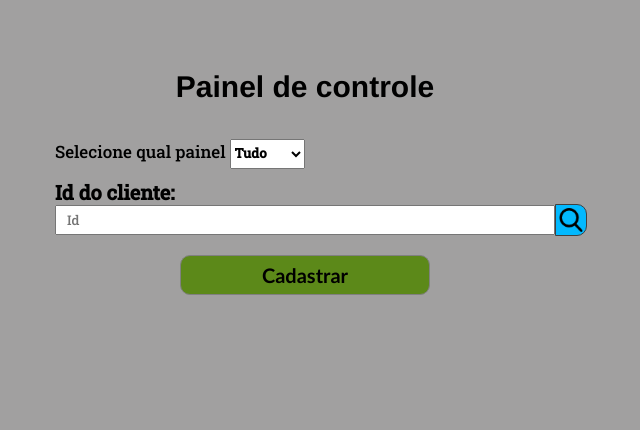
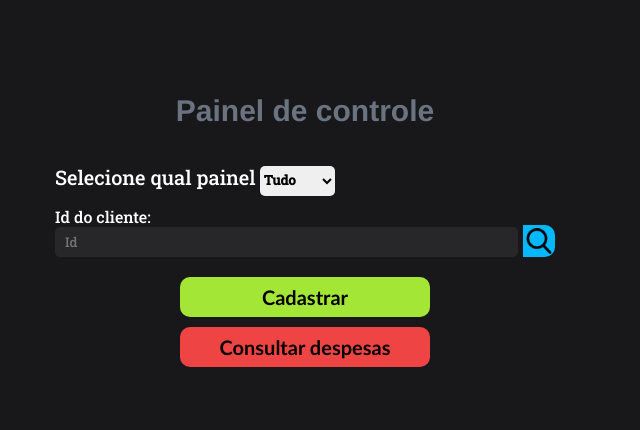
Before and after one commit to 484Irgang/Projeto-Brother-Beer, a PHP site: page /painel.php in a window 1280 px wide. Shown: the top 430 px of the page, without its empty margins (335-975 px from the left). Run offline with PHP 8.4, Linux system fonts and the light colour scheme.

Commit message:
Alteração
mudando a interface e implementando despesas

```diff
--- a/css/estilo.css
+++ b/css/estilo.css
@@ -8,26 +8,28 @@
 }
 body{
     width: 100%;
-    padding-top: 40px;
-    background-color: rgb(161, 160, 160);
+    padding: 5% 0;
+    background-color: #18181B;
     overflow-x: hidden;
 }
 .container{
     width: 100%;
     max-width: 1100px;
     margin: auto;
-    padding: 0 35px;
-    background-color: rgb(161, 160, 160);
+    padding: 0 2%;
+    background-color: #18181B;
 }
 h2{
+    color: #FFF;
     margin-top: 30px;
     text-align: center;
     font-size: 30px;
     font-family: 'Franklin Gothic Medium', 'Arial Narrow', Arial, sans-serif;
 }
 p{
-    font-size: 20px;
-    font-weight: 800;
+    color: #FFF;
+    font-size: 16px;
+    font-weight: 500;
     margin-top: 10px;
 }
 form{
@@ -38,7 +40,7 @@ form{
     transform: translateX(-50%);
 }
 .form span{
-    font-size: 17px;
+    font-size: 20px;
 }
 .form-cadastro{
     width: 100%;
@@ -48,15 +50,19 @@ form{
     transform: translateX(-50%);
 }
 span{
+    color: #FFF;
     display: inline-block;
     margin-top: 15px;
-    font-size: 20px;
+    font-size: 16px;
 }
 select{
     font-weight: 600;
     width: 75px;
     height: 30px;
     display: inline-block;
+    border: none;
+    border-radius: 5px;
+    outline: none;
 }
 option{
     font-weight: 600;
@@ -66,17 +72,29 @@ input[type=text]{
     max-width: 500px;
     height: 30px;
     padding-left: 10px;
+    border-radius: 5px;
+    outline: none;
+    border: none;
+    background-color: #27272A;
+    color: #FFF;
 }
 input[type=date]{
     display: inline-block;
     position: absolute;
     left: 100%;
     transform: translateX(-100%);
-    margin-top: 15px;
-    font-weight: 600;
+    margin-top: 6px;
+    padding: 5px;
+    font-weight: 500;
+    color: #FFF;
+    border-radius: 5px;
+    outline: none;
+    border: none;
+    background-color: #27272A;
+    cursor: pointer;
 }
 input[type=submit]{
-    width: 50%;
+    width: 100%;
     max-width: 250px;
     height: 40px;
     display: inline-block;
@@ -85,7 +103,7 @@ input[type=submit]{
     left: 50%;
     transform: translateX(-50%);
     margin-top: 20px;
-    border: 1px solid grey;
+    border: none;
     border-radius: 10px;
     cursor: pointer;
     transition: 0.5s;
@@ -93,39 +111,42 @@ input[type=submit]{
     font-family:'Gill Sans', 'Gill Sans MT', Calibri, 'Trebuchet MS', sans-serif;
 }
 #consultar{
+    display: inline-block;
     width: 32px;
     height: 32px;
     position: absolute;
-    top: 37.5%;
+    top: 61px;
     left: 100%;
+    transform: translateX(-100%);
     padding: 5px;
     background-color:  #02b9ff;
     background-image: url('../img/src-icon.png');
     background-size: 80% 80%;
     background-position: center;
     background-repeat: no-repeat;
-    border: 1px solid #404040;
     border-radius: 0 10px 10px 0;
     cursor: pointer;
 }
 #cadastrar{
-    background-color: rgb(92, 137, 25);
+    background-color: #A3E635;
+}
+#despesas{
+    margin-top: 10px;
+    background-color: #ef4444;
 }
 #enviar{
     background-color: rgb(0, 155, 0);
 }
 #btn-editar-cliente{
-    background-color: #f70000;
+    background-color: #4d7c0f;
     left: 0;
     transform: translateX(0);
-    display: none;
     font-size: 17px;
 }
 #btn-editar-produto{
-    background-color: #02b9ff;
+    background-color: #2dd4bf;
     left: 0;
     transform: translateX(0);
-    display: none;
     font-size: 17px;
 }
 #enviar-edit-cliente,#enviar-edit-produto{
@@ -151,6 +172,7 @@ input[type=submit]{
 .box-btn{
     width: 100%;
     text-align: center;
+    display: none;
 }
 .box-result{
     width: 100%;
--- a/js/cadastrar.js
+++ b/js/cadastrar.js
@@ -75,11 +75,13 @@ $(function(){
             });
         }
         else{
+            $('.msg').css('height',$(document).height()+'px')
             $('.msg').fadeIn();
             $('.box-msg').fadeIn();
             $('html,body').animate({scrollTop: 0});
             $('body').css('overflowY','hidden');
             $('.box-msg h2').html(d);
+            $('.box-msg h2').css('color','green').css('fontSize','22px').css('textAlign','center');
             $('.msg').on('click', function(){
                 location.reload();
             });
--- a/js/edicao.js
+++ b/js/edicao.js
@@ -214,6 +214,7 @@ $(function(){
             $('html,body').animate({scrollTop: 0});
             $('body').css('overflowY','hidden');
             $('.box-msg h2').html(d);
+            $('.box-msg h2').css('color','green');
             $('.msg').on('click', function(){
                 location.reload();
             })
--- a/painel.php
+++ b/painel.php
@@ -38,7 +38,7 @@
     </head>
     <body>
         <div class="container">
-            <h2>Painel de controle</h2>
+            <h2 style="color: #6B7280;">Painel de controle</h2>
             <br/>
             <div class="form">
                 <form>
@@ -49,9 +49,10 @@
                     </select>
                     <br/>
                     <p>Id do cliente: </p>
-                    <input type="text" id="id-consulta" placeholder="Id">
+                    <input style="width: calc(100% - 37px);" type="text" id="id-consulta" placeholder="Id">
                     <span id="consultar"></span>
-                    <input type="submit" id="cadastrar" value="Cadastrar">
+                        <input type="submit" id="cadastrar" value="Cadastrar">
+                        <input type="submit" id="despesas" value="Consultar despesas">
                 </form>
             </div>
             <div class="box-result-all">
@@ -81,23 +82,6 @@
                 <h2>Resultado dos clientes<h2>
                 <div class="box-table-clientes">
                     <table id="table-clientes">
-                        <tr>
-                            <th>Id</th>
-                            <th>Nome</th>
-                            <th>Telefone</th>
-                            <th>Rua</th>
-                            <th>Numero</th>
-                            <th>Data Entrada</th>
-                            <th>Data Saida</th>
-                            <th>Maquina</th>
-                            <th>Barril 50L</th>
-                            <th>Barril 30L</th>
-                            <th>Agua</th>
-                            <th>Bombona</th>
-                            <th>Pães</th>
-                            <th>Carvão</th>
-
-                        </tr>
                     </table>
                 </div><!--TABELA QUE MOSTRA TODOS OS CLIENTES-->
             </div><!--RESPOSTA PARA CONSULTA DE TUDO -->
@@ -247,7 +231,7 @@
                 <h2>Editar Produto</h2>
                 <form>
                     <p>Id cliente:</p>
-                    <input type="text" id="id-cliente"/><span class="src-btn"></span>
+                    <input style="width: calc(100% - 37px);" type="text" id="id-cliente"/><span class="src-btn"></span>
                     <p>Nome do cliente:</p><span id="put-nome"></span>
                     <br/>
                     <span>Vai usar maquina?</span>
@@ -294,6 +278,10 @@
                     <input type="submit" id="enviar-edit-produto" value="Enviar">
                 <form>
             </div><!--EDITAR PRODUTO-->
+            <div class="box-despesas">
+                <h2>Despesas da empresa</h2>
+                <table id="table-despesas"></table>
+            </div>
         </div><!--CONTAINER-->
         <div class="msg">
             <div class="box-msg">
--- a/php/cadastrar.php
+++ b/php/cadastrar.php
@@ -1,6 +1,6 @@
 <?php
     // $options = array(PDO::ATTR_DEFAULT_FETCH_MODE => PDO::FETCH_ASSOC);
-    $pdo = new PDO('mysql:host=108.167.188.55:3306;dbname=broth212_database','','',$options);
+    $pdo = new PDO('mysql:host=localhost;dbname=basedados','root','');
 
     $nome = $_POST['n'];
     $telefone = $_POST['t'];
--- a/php/consultar.php
+++ b/php/consultar.php
@@ -3,7 +3,7 @@
         $select = $_POST['select'];
 
         $options = array(PDO::ATTR_DEFAULT_FETCH_MODE => PDO::FETCH_ASSOC);
-        $pdo = new PDO('mysql:host=108.167.188.55:3306;dbname=broth212_database','','',$options);
+        $pdo = new PDO('mysql:host=localhost;dbname=basedados','root','',$options);
 
         if($select === 'Tudo'){
            $sql = $pdo->prepare("SELECT * FROM empresa");
@@ -16,8 +16,6 @@
            echo $json;
         }
         else if($select === 'Clientes'){
-
-
             $sql = $pdo->prepare("SELECT * FROM clientes WHERE id = '$id'");
             $sql->execute();
             $info = $sql->fetchAll();
--- a/php/editar.php
+++ b/php/editar.php
@@ -1,6 +1,6 @@
 <?php
     // $options = array(PDO::ATTR_DEFAULT_FETCH_MODE => PDO::FETCH_ASSOC);
-    $pdo = new PDO('mysql:host=108.167.188.55:3306;dbname=broth212_database','','',$options);
+    $pdo = new PDO('mysql:host=localhost;dbname=basedados','root','');
 
     $idB = $_POST['idB'];
     $id = $_POST["id"];
```
Also changed, not shown: other parts of css/estilo.css (+45 -22 lines), js/validar.js (+35 -14 lines), php/despesas.php (added, +15 -0 lines).
